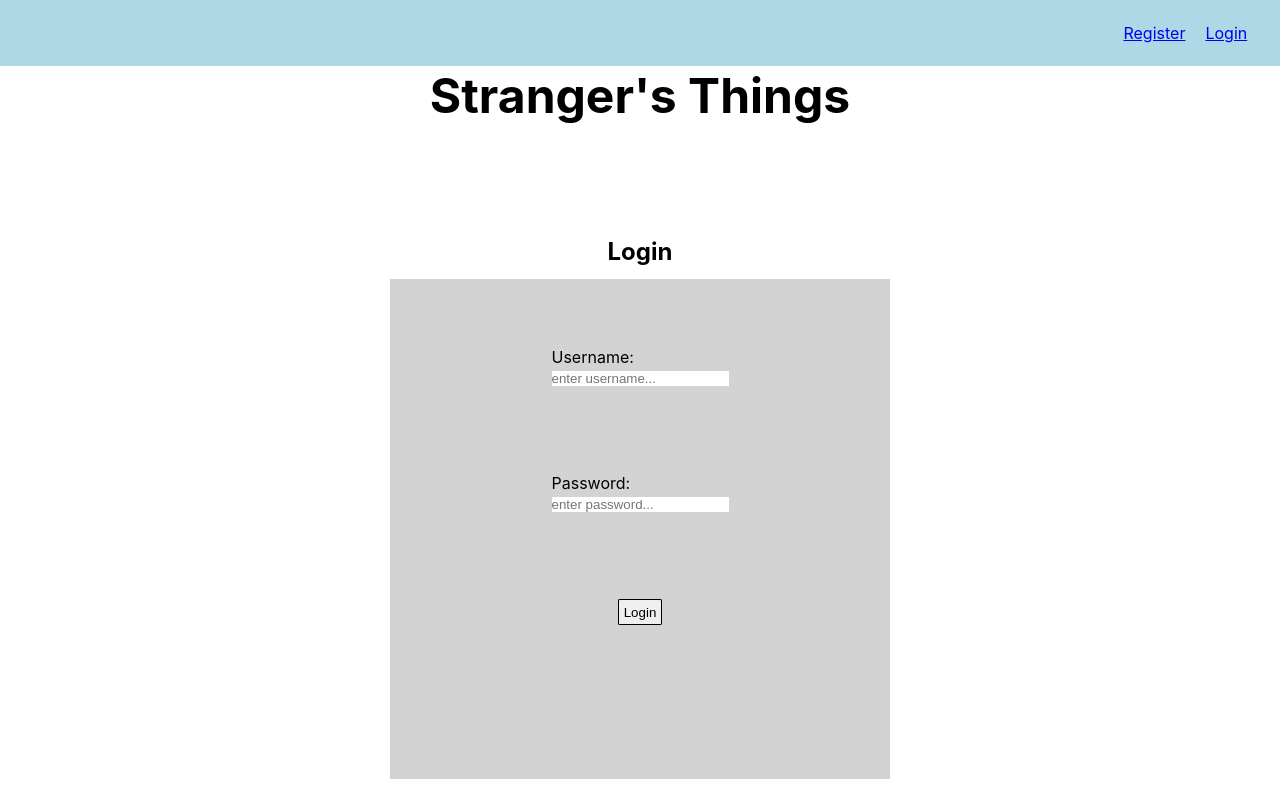
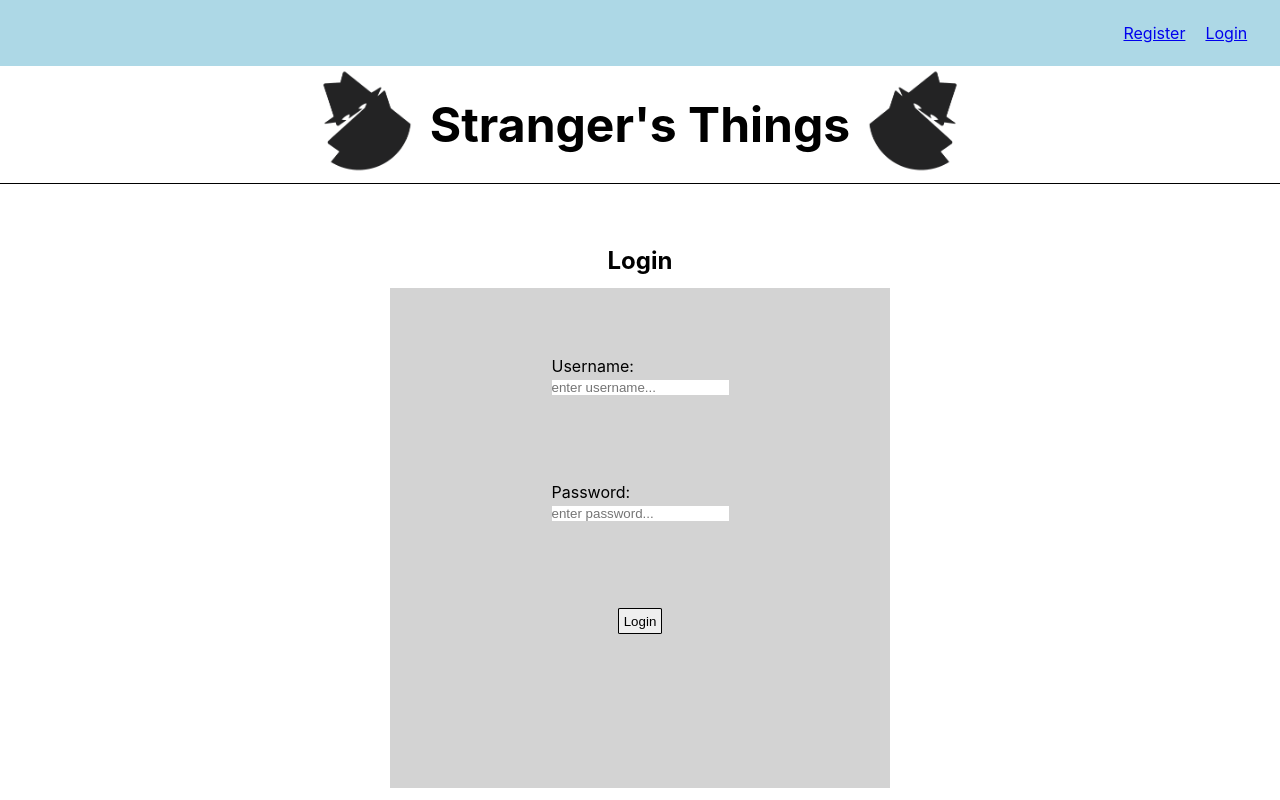
Before and after one commit to bootcamp-brian/strangers_things, a React (Create React App) app: page /login in a window 1280 px wide. Built offline with nearby package versions, Linux system fonts and the light colour scheme.

Commit message:
Added some style & cleaned up code

```diff
--- a/src/App.css
+++ b/src/App.css
@@ -9,6 +9,8 @@
   height: 100vh;
   width: 100vw;
 }
+
+/* Header */
 
 header h1 {
   text-align: center;
@@ -31,8 +33,22 @@ header nav ul a {
   margin-right: 10px;
 }
 
+.logo {
+  display: flex;
+  justify-content: center;
+  align-items: center;
+  border-bottom: 1px solid black;
+}
+
+.logo img{
+  width: 10%;
+  height: 10%
+}
+
+/* Page element to contain individul page contents */
+
 .page {
-  padding-top: 100px;
+  padding-top: 50px;
   background: white;
   width: 100%;
   display: flex;
@@ -49,6 +65,8 @@ header nav ul a {
   padding: 1%;
 }
 
+/* Login & Registration pages*/
+
 .register, .login {
   background: lightgray;
   height: 500px;
@@ -63,6 +81,8 @@ header nav ul a {
 .register p, .login p {
   color: red;
 }
+
+/* Posts & Profile & Public Profile pages */
 
 .createPost {
   background: pink;
@@ -80,6 +100,10 @@ header nav ul a {
 .createPost button {
   height: 50%;
   align-self: center;
+}
+
+#searchLabel {
+  padding-right: 5px;
 }
 
 .posts {
@@ -118,9 +142,13 @@ header nav ul a {
   padding: 1%;
 }
 
-#searchLabel {
-  padding-right: 5px;
+#profilepic {
+  padding: 1%;
+  width: 250px;
+  height: 250px;
 }
+
+/* Buttons */
 
 button {
   padding: 1%;
@@ -135,9 +163,3 @@ button:hover {
 button:active {
   background: darkgray;
 }
-
-#profilepic {
-  padding: 1%;
-  width: 250px;
-  height: 250px;
-}
--- a/src/App.js
+++ b/src/App.js
@@ -1,7 +1,6 @@
 import {
   createBrowserRouter,
   RouterProvider,
-  Route,
 } from "react-router-dom";
 import './App.css';
 import Root from "./pages/Root";
--- a/src/components/CreatePostForm.js
+++ b/src/components/CreatePostForm.js
@@ -14,10 +14,11 @@ const CreatePostForm = ({ posts, setPosts, token, username }) => {
         <h2>Create New Post</h2>
         <form className="createPost" onSubmit={event => {
             event.preventDefault();
-            createPost({ token, postTitle, postDescription, postPrice, postDelivery });
+            createPost({ token, postTitle, postDescription, postPrice, postDelivery, postLocation});
             setPostTitle('');
             setPostDescription('');
             setPostPrice('');
+            setPostLocation('');
             setPostDelivery(false);
             setPosts(posts);
         }}>
--- a/src/pages/Logout.js
+++ b/src/pages/Logout.js
@@ -5,4 +5,4 @@ const Logout = () => {
     </div>
 }
 
-export default Logout
+export default Logout;
--- a/src/pages/Posts.js
+++ b/src/pages/Posts.js
@@ -6,14 +6,11 @@ import PostContent from '../components/PostContent';
 import CreatePostForm from '../components/CreatePostForm';
 import SearchPosts from '../components/SearchPosts';
 
-const cohort = '2209-ftb-pt-web-pt';
-
 const Posts = () => {
     const [posts, setPosts] = useState([]);
     const [token] = useOutletContext();
     const [searchTerm, setSearchTerm] = useState('');
     const { username } = token ? jwt_decode(token) : '';
-
 
     function postMatches(post, text) {
         if (post.title.includes(text) || post.description.includes(text) || post.price.includes(text)) {
@@ -52,4 +49,4 @@ const Posts = () => {
     </div>
 }
 
-export default Posts
+export default Posts;
--- a/src/pages/Profile.js
+++ b/src/pages/Profile.js
@@ -53,4 +53,4 @@ const Profile = () => {
     </div>
 }
 
-export default Profile
+export default Profile;
--- a/src/pages/PublicProfile.js
+++ b/src/pages/PublicProfile.js
@@ -3,7 +3,7 @@ import { useState, useEffect } from 'react';
 import jwt_decode from 'jwt-decode';
 import { getPosts } from '../utils/API';
 import PostContent from "../components/PostContent";
-import profilepic from "../images/profilepic.jpeg"
+import profilepic from "../images/profilepic.jpeg";
 
 const PublicProfile = () => {
     const usernameParam = useParams();
@@ -45,4 +45,4 @@ const PublicProfile = () => {
     </div>
 }
 
-export default PublicProfile
+export default PublicProfile;
--- a/src/pages/Root.js
+++ b/src/pages/Root.js
@@ -1,17 +1,14 @@
 import { Outlet, Link } from "react-router-dom";
-import { useState } from 'react'
-import { useNavigate } from 'react-router-dom';
-// import strangerlogoleft from '../images/strangerlogoleft.jpeg';
-// import strangerlogoright from '../images/strangerlogoright.jpeg';
+import { useState } from 'react';
+import logoleft from '../images/logoleft.png';
+import logoright from '..//images/logoright.png';
 
 export default function Root() {
     const [token, setToken] = useState(localStorage.getItem('token'));
-    const navigate = useNavigate();
 
     function logout() {
         localStorage.removeItem('token');
         setToken('');
-        // navigate("/logout");
     }
 
     return (
@@ -24,7 +21,6 @@ export default function Root() {
                                 <Link to="posts">Posts</Link>
                                 <Link to="profile">Profile</Link>
                                 <Link className ="lastNav" onClick={logout} to="logout">Logout</Link>
-                                {/* <button className="logoutButton" onClick={logout}>Logout</button> */}
                             </>
                         }
                         {
@@ -35,11 +31,11 @@ export default function Root() {
                         }
                     </ul>
                 </nav>
-                <h1>
-                    {/* <img src={strangerlogoleft} /> */}
-                    Stranger's Things
-                    {/* <img src={strangerlogoright} /> */}
-                </h1>
+                <section className="logo">
+                    <img src={logoleft} />
+                    <h1>Stranger's Things</h1>
+                    <img src={logoright} />
+                </section>
             </header>
             <Outlet context={[token, setToken]}/>
         </>
--- a/src/utils/API.js
+++ b/src/utils/API.js
@@ -59,7 +59,7 @@ export const getPosts = async () => {
   }
 }
 
-export const createPost = async ({ token, postTitle, postDescription, postPrice, postDelivery }) => {
+export const createPost = async ({ token, postTitle, postDescription, postPrice, postDelivery, postLocation }) => {
   try {
       const response = await fetch(`${BASE_URL}/posts`, {
           method: "POST",
@@ -72,7 +72,8 @@ export const createPost = async ({ token, postTitle, postDescription, postPrice,
               title: `${postTitle}`,
               description: `${postDescription}`,
               price: `${postPrice}`,
-              willDeliver: postDelivery
+              willDeliver: postDelivery,
+              location: `${postLocation}`
             }
           })
       });
```
Also changed, not shown: src/pages/Login.js (+5 -3 lines), src/pages/Register.js (+7 -4 lines), src/images/logoleft.png (renamed from logoleft.png), src/images/logoright.png (renamed from logoright.png).
